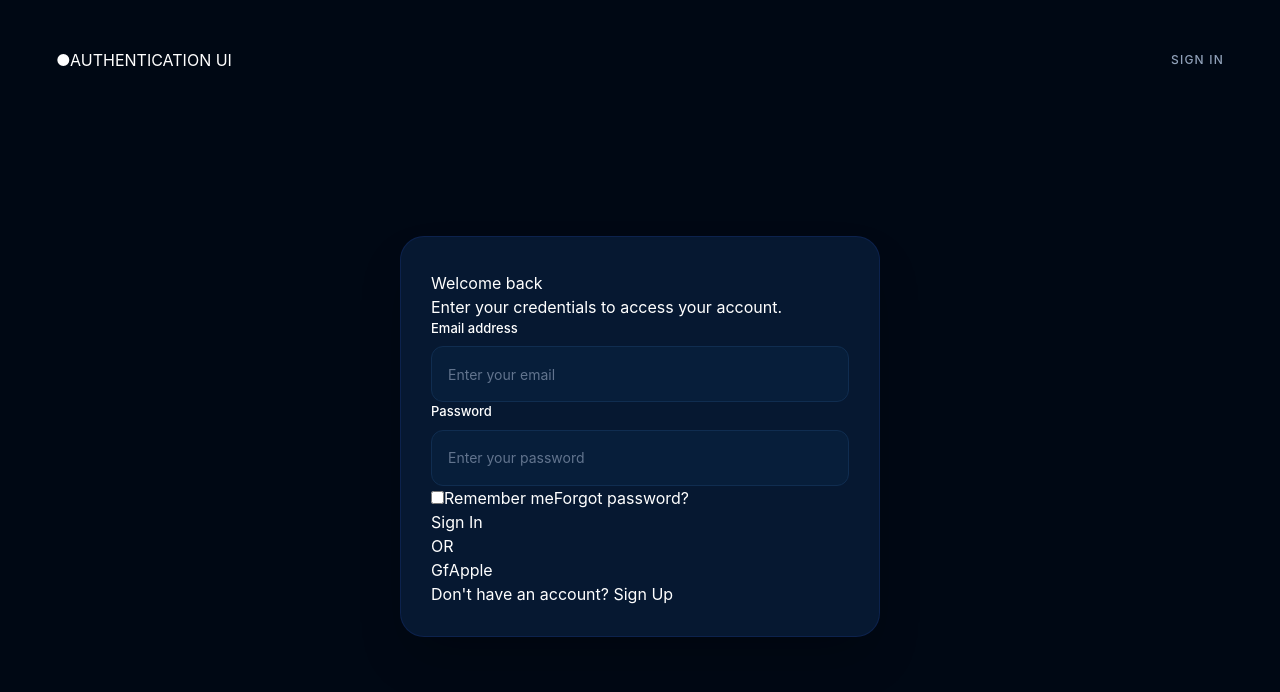
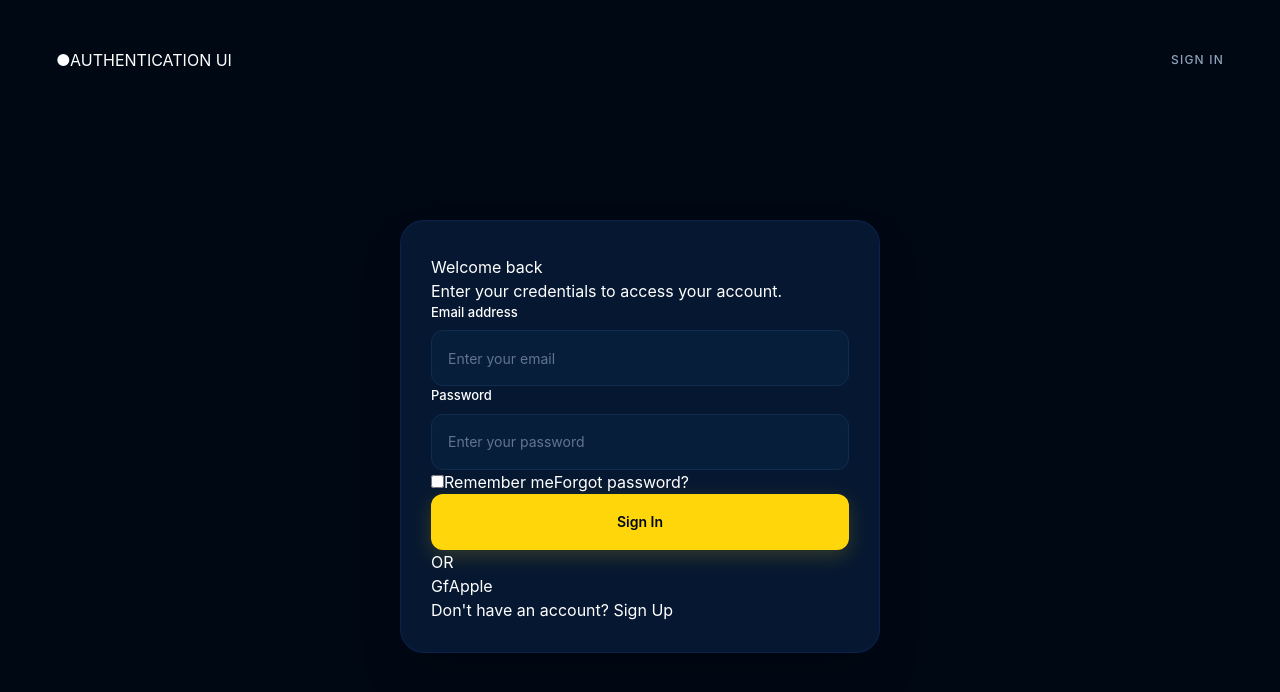
Before and after one commit to wanessags/Authentication-Forms, a React (Vite) app: page / in a window 1280 px wide. Shown: the top 692 px of the page. Built offline with nearby package versions, Linux system fonts and the light colour scheme.

Commit message:
style: estiliza botao principal com Tailwind CSS

```diff
--- a/src/components/ui/Button.jsx
+++ b/src/components/ui/Button.jsx
@@ -11,6 +11,18 @@ export default function Button({
       type={type}
       onClick={onClick}
       disabled={disabled || loading}
+      className="
+        flex h-14 w-full items-center justify-center
+        rounded-xl bg-[#FFD60A] px-4
+        text-sm font-semibold text-[#000814]
+        shadow-[0_6px_20px_rgba(255,214,10,0.18)]
+        transition-all duration-200
+        hover:bg-[#FFE34D]
+        hover:shadow-[0_8px_25px_rgba(255,214,10,0.3)]
+        active:scale-[0.98]
+        disabled:cursor-not-allowed
+        disabled:opacity-60
+      "
     >
       {loading ? "Loading..." : children}
     </button>
```
Lines whose indentation alone changed are shown as unchanged.
